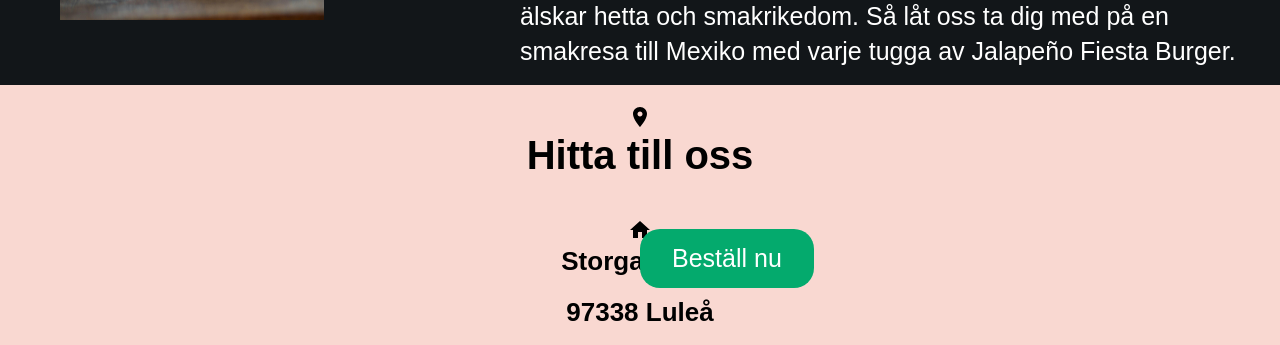
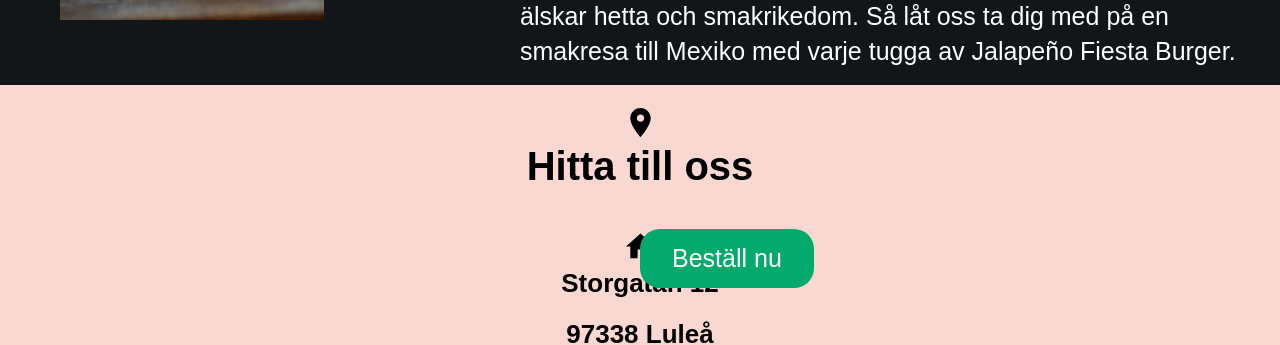
Before and after one commit to Peterca85/flavourburgersprojekt, a React (Create React App) app: page / in a window 1280 px wide. Shown: the part 1739-2084 px from the top of the page. Built offline with nearby package versions, Linux system fonts and the light colour scheme.

Commit message:
icon fix homepage

```diff
--- a/src/pages/Home.js
+++ b/src/pages/Home.js
@@ -54,11 +54,13 @@ function Home() {
 
  <div className="map">
   <div className="home-info">
-  <Room/>
+
+  <Room fontSize="large"/>
  <h1>Hitta till oss</h1>
-<House/>
+<House fontSize="large" />
  <h3>Storgatan 12</h3>
  <h3>97338 Luleå</h3>
+
  </div>
 <div className="map-responsive">
 
```
Also changed, not shown: src/styles/Home.css (line endings or trailing spaces).
